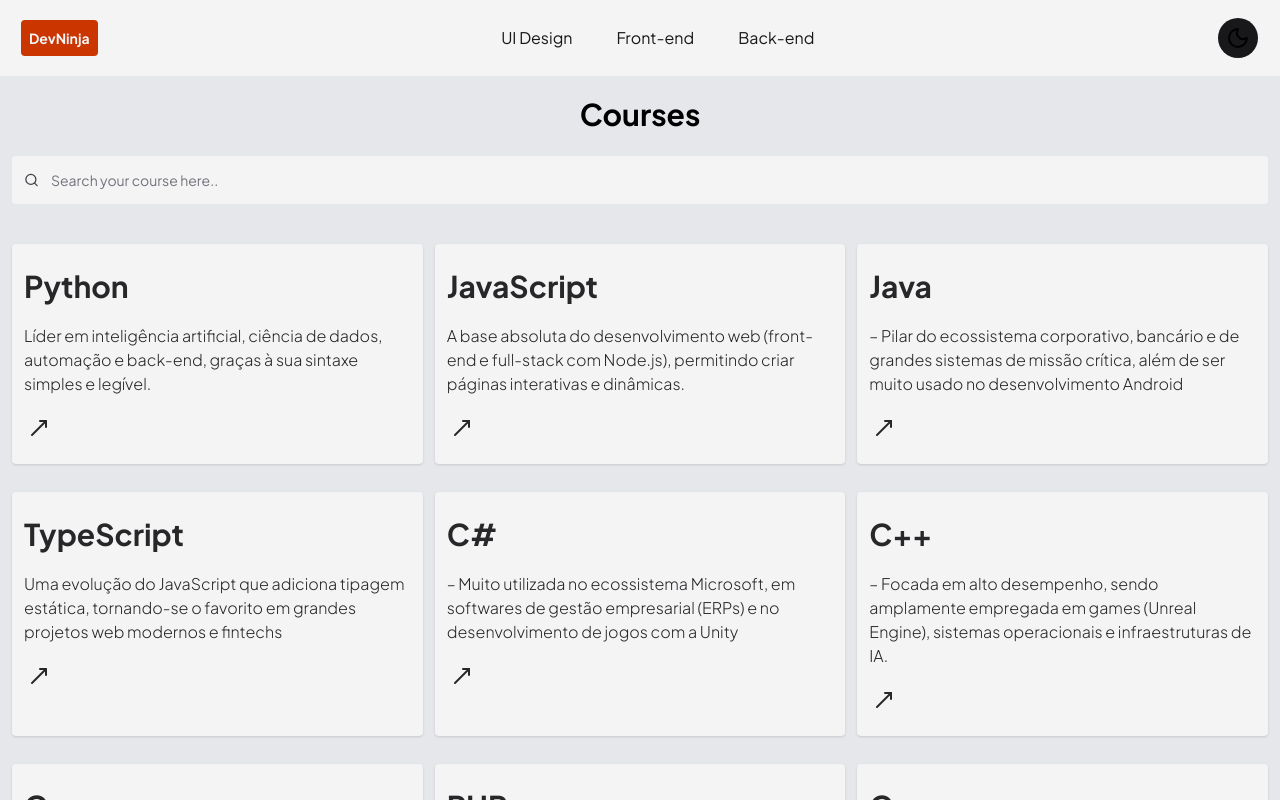
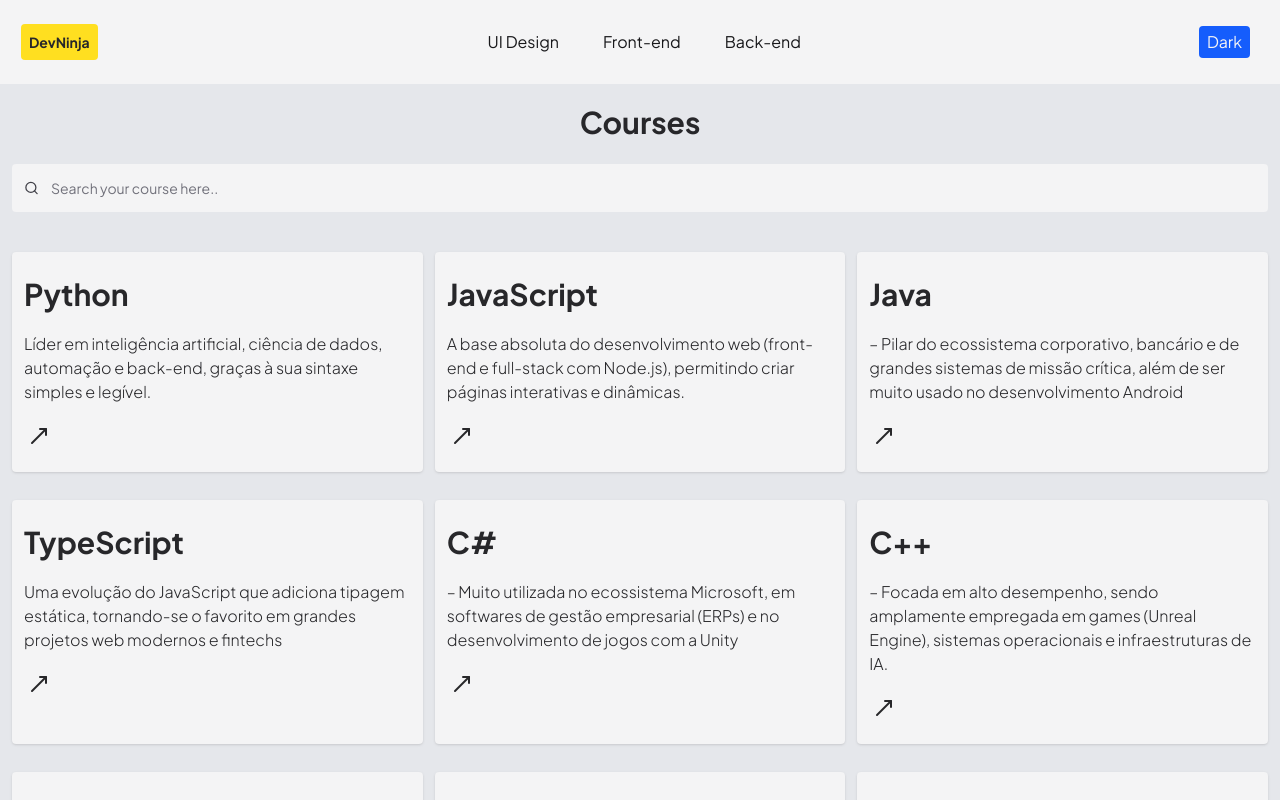
Before and after one commit to EduardoFelipe0231/DevNinja, a React (Vite) app: page / in a window 1280 px wide. Built offline with nearby package versions, Linux system fonts and the light colour scheme; a web font is replaced by a local one.

Commit message:
new darkmode1

```diff
--- a/src/App.jsx
+++ b/src/App.jsx
@@ -19,17 +19,17 @@ export default function App() {
   return (
       <div className='w-screen h-screen overflow-y-auto flex flex-col'>
           <Header />
-          <main className='flex-1 bg-gray-200 flex flex-col dark:bg-zinc-950/90'>
+          <main className='flex-1 bg-gray-200 flex flex-col dark:bg-zinc-900'>
               <section className='container mx-auto py-5 flex flex-col px-3 min-h-screen'>
                   <div className='flex flex-col items-center justify-between gap-6 '>
-                    <h1 className='text-3xl font-bold lg:text-3xl flex-1'>Courses</h1>
+                    <h1 className='text-3xl font-bold lg:text-3xl flex-1 dark:text-zinc-100 text-zinc-800'>Courses</h1>
                     {/* search */}
-                    <div className='flex w-full items-center gap-3 rounded-sm bg-zinc-100 p-3 ring-zinc-700 text-zinc-700 '>
+                    <div className='flex w-full items-center gap-3 rounded-sm bg-zinc-100 p-3 ring-zinc-700 text-zinc-700 dark:bg-zinc-800/95 dark:text-zinc-100'>
                       <Search width={15} />
                       <input
                         type="text"
                         placeholder='Search your course here..'
-                        className="flex-1 bg-transparent outline-none placeholder:text-zinc-500 text-sm"
+                        className="flex-1 bg-transparent outline-none placeholder:text-zinc-500 text-sm dark:placeholder:text-zinc-400"
                         onChange={handleChangeInput}
                         value={input}
                       />
--- a/src/components/Footer/index.jsx
+++ b/src/components/Footer/index.jsx
@@ -1,7 +1,7 @@
 const Footer = () => {
     return(
-        <footer className="bg-zinc-900 text-zinc-100 flex items-center justify-center py-5 text-sm">
-            <p>Copyright &copy; {new Date().getFullYear()} <span className="font-semibold text-orange-700">DevNinja</span>. All Rigths Reserved.</p>
+        <footer className="bg-zinc-100 text-zinc-900 flex items-center justify-center py-5 text-sm dark:bg-zinc-900/95 dark:text-zinc-100">
+            <p>Copyright &copy; {new Date().getFullYear()} <span className="font-semibold text-zinc-900 dark:text-yellow-300">DevNinja</span>. All Rigths Reserved.</p>
         </footer>
     )
 }
--- a/src/components/Header/index.jsx
+++ b/src/components/Header/index.jsx
@@ -29,9 +29,9 @@ const Header = () => {
     };
 
     return(
-        <header className="bg-zinc-100 shadow-sm w-full flex items-center px-5 border-2 border-l border-zinc-100 dark:bg-zinc-950 dark:border-none">
+        <header className="bg-zinc-100 shadow-sm w-full flex items-center px-5 border-2 border-l border-zinc-100 dark:bg-zinc-900/95 dark:border-none">
             <div className=" relative container mx-auto py-4 flex items-center justify-between">
-                <div className="bg-orange-700 p-2 rounded-sm text-zinc-100">
+                <div className="bg-yellow-300 p-2 rounded-sm text-zinc-800">
                     <h2 className="font-bold text-sm">DevNinja</h2>
                 </div>
                 <nav className="text-zinc-900 dark:text-zinc-100">
@@ -49,8 +49,8 @@ const Header = () => {
                 </nav>
 
                 {/* Dark mode */}
-                <div onClick={toogleTheme} className="transition-all cursor-pointer p-2 bg-zinc-900 rounded-full text-zinc-10 dark:bg-zinc-700">
-                    {mode ? (<Sun className="text-yellow-300" />) : (<Moon />)}
+                <div onClick={toogleTheme} className="transition-all cursor-pointer p-2  rounded-full text-zinc-10 dark:text-zinc-100">
+                    {mode ? (<p className="bg-blue-600 px-2 py-1 rounded-sm text-zinc-100">Light</p>) : (<p className="bg-blue-600 px-2 py-1 rounded-sm text-zinc-100">Dark</p>)}
                 </div>
                 {/* Mobile menu */}
                 <div className="flex lg:hidden">
@@ -61,9 +61,9 @@ const Header = () => {
                     )}
 
                     <nav
-                        className={`text-zinc-950 bg-orange-700 fixed top-17 right-0 w-full h-full flex justify-center items-center rounded-sm ${isOpen ? "opacity-100" : "opacity-0 hidden" }`} style={{transition: "transform 0.3s ease, opacity 0.3s ease"}}>
+                        className={`text-zinc-950 bg-yellow-300 fixed top-17 right-0 w-full h-full flex justify-center items-center rounded-sm ${isOpen ? "opacity-100" : "opacity-0 hidden" }`} style={{transition: "transform 0.3s ease, opacity 0.3s ease"}}>
 
-                        <ul className="flex  flex-col items-center gap-5 text-lg text-zinc-100">
+                        <ul className="flex  flex-col items-center gap-5 text-lg text-zinc-900">
                             <li className="py-10 hover:bg-zinc-200 w-full text-center">
                                 <a href="#" className="hover:text-zinc-950 p-6 rounded-full transition-all">UI Design</a>
                             </li>
--- a/src/components/Tecs/index.jsx
+++ b/src/components/Tecs/index.jsx
@@ -2,11 +2,11 @@ import { MoveUpRight} from 'lucide-react'
 
 const Tecs = ( { tec}) => {
     return(
-        <article className='bg-zinc-100 py-6 px-3 mt-4 rounded-sm text-zinc-800 flex flex-col gap-5 shadow-sm'>
+        <article className='bg-zinc-100 py-6 px-3 mt-4 rounded-sm text-zinc-800 flex flex-col gap-5 shadow-sm dark:bg-zinc-800/95 dark:text-zinc-100'>
             <h2 className='text-2xl font-bold md:text-3xl lg:text-3xl'>{tec.title}</h2>
             <p className='font-light'>{tec.details}</p>
 
-            <MoveUpRight  width={30} hanging={30} className='cursor-pointer' />
+            <MoveUpRight  width={30} hanging={30} className='cursor-pointer hover:text-yellow-300 transition-all' />
         </article>
     )
 }
```
